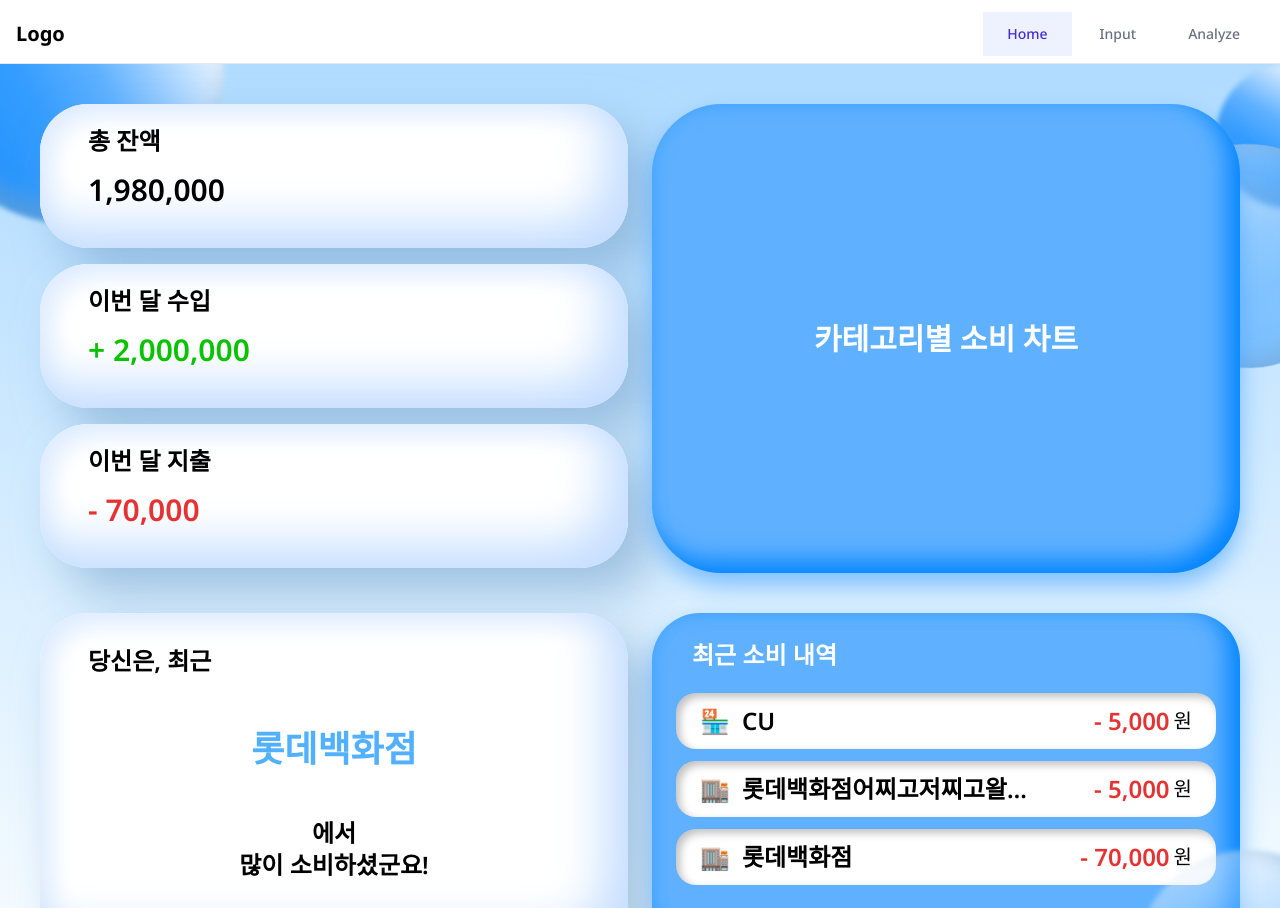
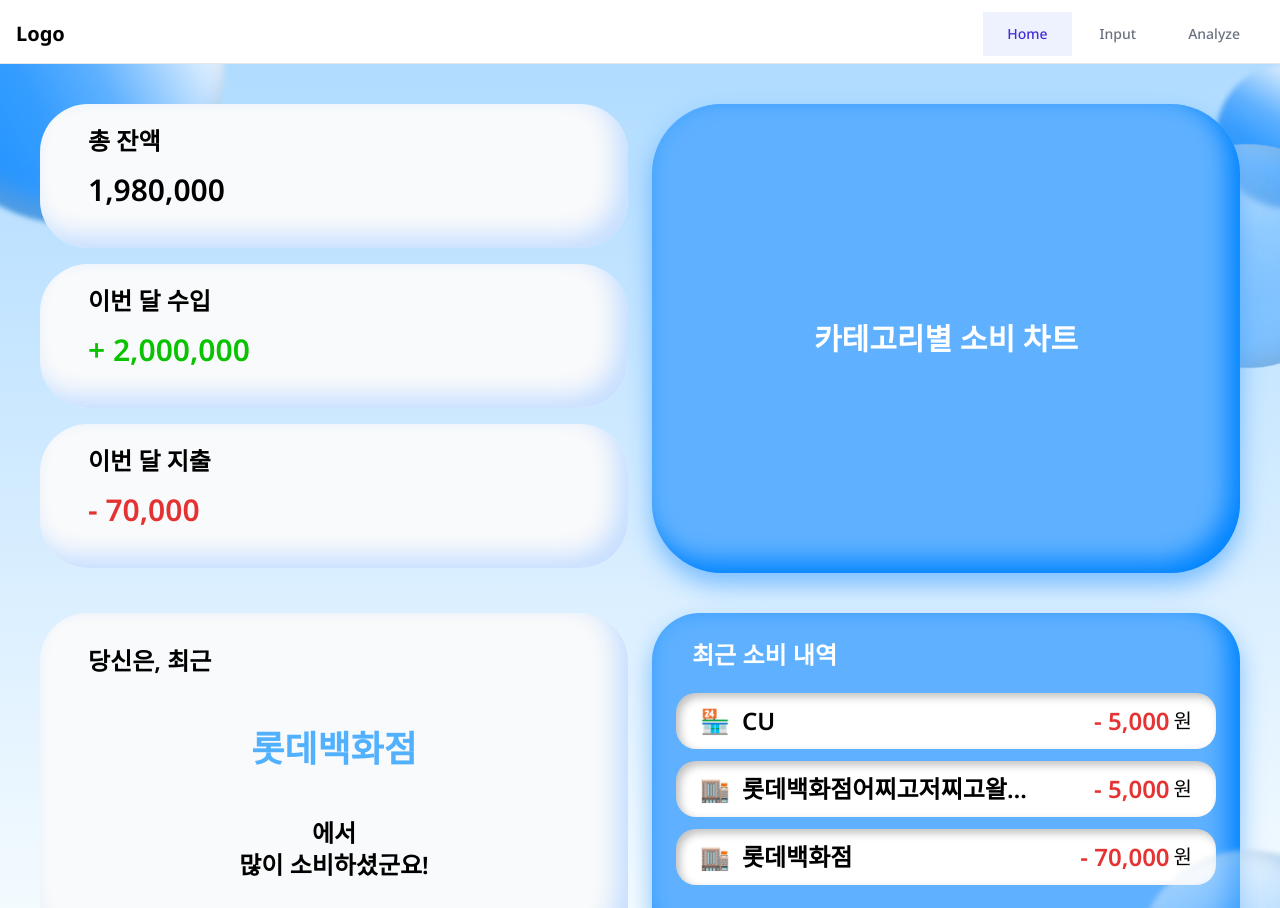
Before and after one commit to oding01/Expense-Tracker, a React (Vite) app: page / in a window 1280 px wide. Shown: the top 908 px of the page. Built offline with nearby package versions, Linux system fonts and the light colour scheme.

Commit message:
index.css - shadow-white-box를 figma에서 추출한shaodw로 변경 ExpenseFrame - 배경 흰 -> 회색 변경 MostRecent.tsx - 배경 흰 -> 회색 변경

```diff
--- a/src/components/Expense/ExpenseFrame.tsx
+++ b/src/components/Expense/ExpenseFrame.tsx
@@ -41,7 +41,7 @@
 
 	return (
 		<div
-			className={`w-full h-36 bg-white rounded-[3rem] shadow-white-box ${className}`}
+			className={`w-full h-36 bg-gray-50 rounded-[3rem] shadow-white-box ${className}`}
 		>
 			<div className='flex flex-col w-full items-start gap-2 relative pt-5 pl-12'>
 				<h2
--- a/src/components/Recent/MostRecent.tsx
+++ b/src/components/Recent/MostRecent.tsx
@@ -4,7 +4,7 @@
 
 const MostRecent = ({ consumePlace }: Place): JSX.Element => {
 	return (
-		<div className='flex flex-col w-full h-[341px] p-8 bg-white rounded-[3rem] shadow-white-box'>
+		<div className='flex flex-col w-full h-[341px] p-8 bg-gray-50 rounded-[3rem] shadow-white-box'>
 			<div className='pl-4 text-2xl text-black font-semibold relative mb-13'>
 				당신은, 최근
 			</div>
--- a/src/index.css
+++ b/src/index.css
@@ -7,9 +7,7 @@
 @theme {
 	--breakpoint-tablet: 744px;
 	--breakpoint-desktop: 1440px;
-	--shadow-white-box: 24px 24px 48px #74a2cc99, inset -24px -24px 48px #c5deff,
-		inset 12px 12px 24px #e3efff;
-
+	--shadow-white-box: -12px -12px 24px 0 #c5deff inset;
 	--shadow-blue-box: 0px 12px 24px #389dff99, inset -12px -12px 24px #0084ff,
 		inset 6px 6px 12px #49a6ff40;
 
```
